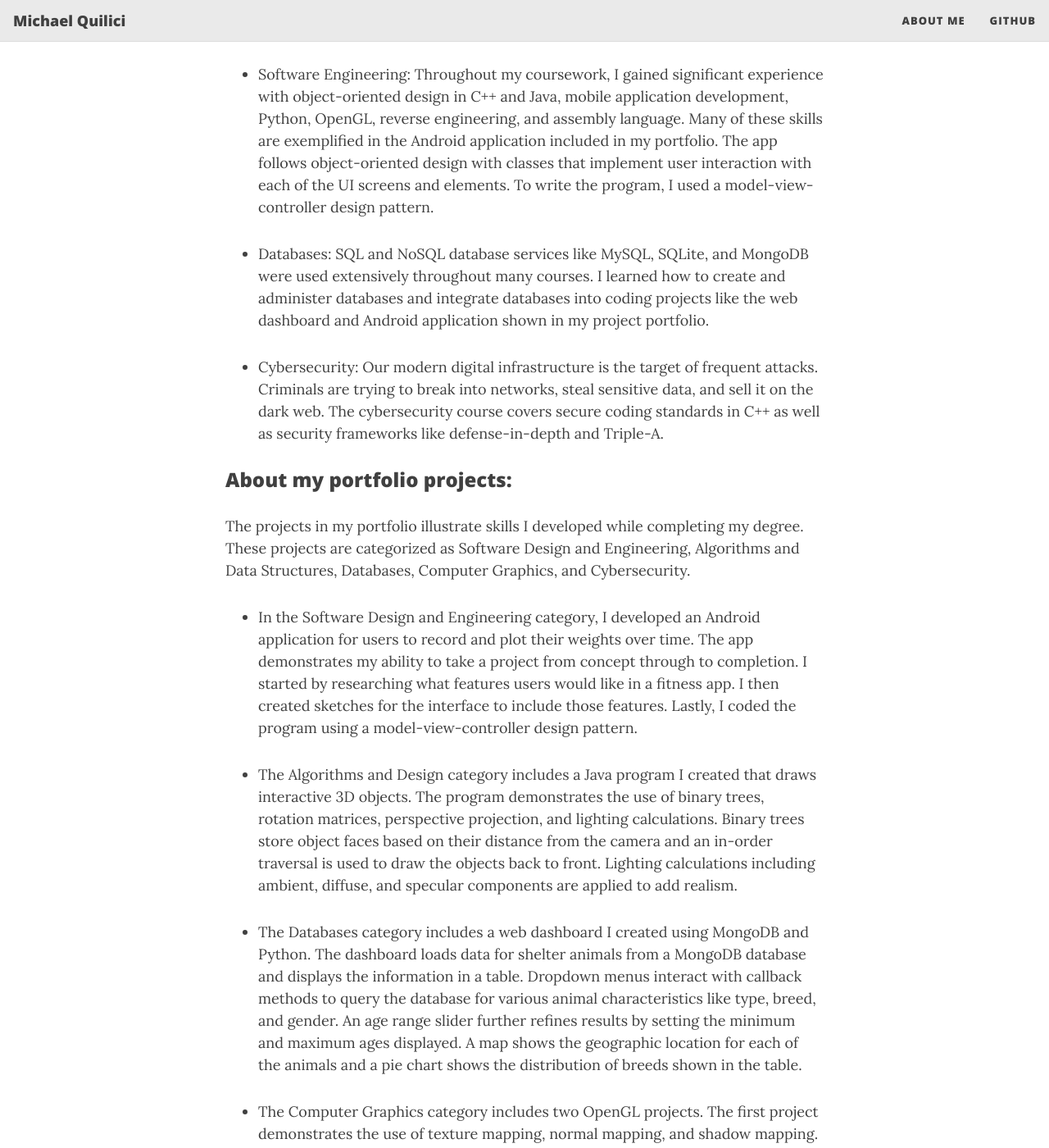
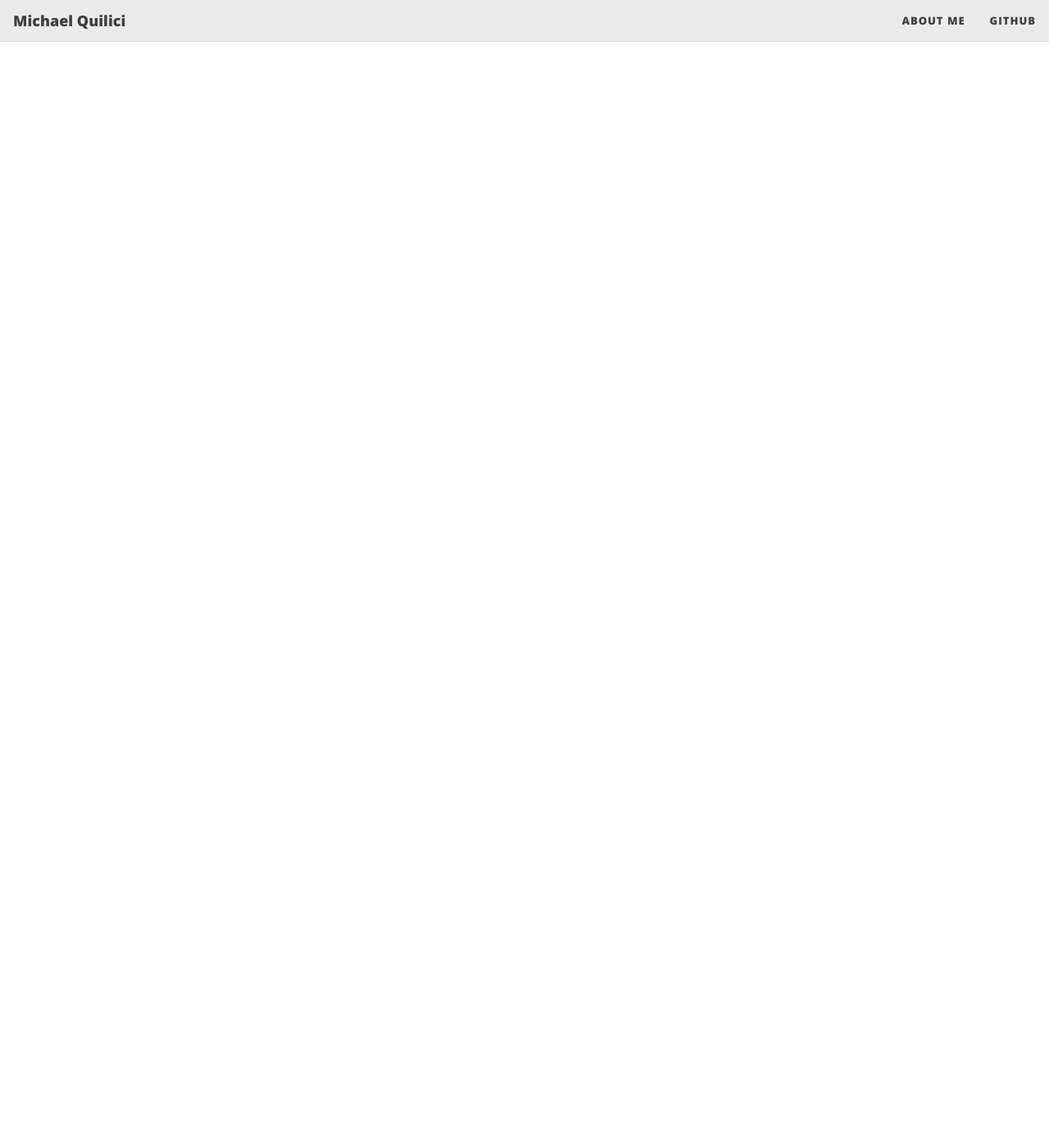
Before and after one commit to mquilici/mquilici.github.io, a Jekyll site: the page built from aboutme.md, in a window 1280 px wide and 1400 px high, scrolled down 1124 px. Shown: the whole window at 82% size. Built offline with Jekyll 4.4.1, drawn with Linux system fonts in a browser that asks for light colours; nearby versions of some CDN libraries; some of the changed text lies outside the part shown.

Commit message:
Update aboutme.md

```diff
--- a/aboutme.md
+++ b/aboutme.md
@@ -6,30 +6,4 @@
 
 ### My Story
 
-I am a software developer, inventor, and scientist with 11 years of experience and 20 patents in IoT devices, robotics, and software-controlled LED lighting. I have degrees in both software development and physics as well as a diverse skill set that includes embedded software, CAD, circuit design, optical design, and electronics testing. My degree in software development at Southern New Hampshire University has allowed me to build upon these skills to take my career to the next level. The program has showcased my strengths and has helped to shape my professional goals as a software developer. I gained valuable real-world skills and covered many important topics like collaborating in a team environment, communicating with stakeholders, data structures and algorithms, software engineering, databases, and cybersecurity. This portfolio showcases my work in these areas.
-
-### How my computer science degree showcases my strengths:
-
-* Collaboration: In my engineering career, I have successfully applied customer-driven development strategies, like Design Thinking, to invent and deliver innovative, award-winning products. At SNHU, I built upon these skills to develop software in a collaborative environment using Git code management solutions like Bitbucket and GitHub. I utilized Agile software development methodologies to translate stakeholder needs into user stories and iteratively improved software over multiple design sprints based on user feedback.
-
-* Data Structures and Algorithms: My coursework has strengthened my background in data structures and algorithms, which are fundamental to creating modern, efficient software. Using C++, I implemented binary search trees, hash tables, and linked lists as well as algorithms for storing, retrieving, and sorting data. These skills are demonstrated throughout my portfolio and show that I can successfully translate skills I learn in class to real-world projects.
-
-* Software Engineering: Throughout my coursework, I gained significant experience with object-oriented design in C++ and Java, mobile application development, Python, OpenGL, reverse engineering, and assembly language. Many of these skills are exemplified in the Android application included in my portfolio. The app follows object-oriented design with classes that implement user interaction with each of the UI screens and elements. To write the program, I used a model-view-controller design pattern.
-
-* Databases: SQL and NoSQL database services like MySQL, SQLite, and MongoDB were used extensively throughout many courses. I learned how to create and administer databases and integrate databases into coding projects like the web dashboard and Android application shown in my project portfolio.
-
-* Cybersecurity: Our modern digital infrastructure is the target of frequent attacks. Criminals are trying to break into networks, steal sensitive data, and sell it on the dark web. The cybersecurity course covers secure coding standards in C++ as well as security frameworks like defense-in-depth and Triple-A.
-
-### About my portfolio projects:
-
-The projects in my portfolio illustrate skills I developed while completing my degree. These projects are categorized as Software Design and Engineering, Algorithms and Data Structures, Databases, Computer Graphics, and Cybersecurity.
-
-* In the Software Design and Engineering category, I developed an Android application for users to record and plot their weights over time. The app demonstrates my ability to take a project from concept through to completion. I started by researching what features users would like in a fitness app. I then created sketches for the interface to include those features. Lastly, I coded the program using a model-view-controller design pattern.
-
-* The Algorithms and Design category includes a Java program I created that draws interactive 3D objects. The program demonstrates the use of binary trees, rotation matrices, perspective projection, and lighting calculations. Binary trees store object faces based on their distance from the camera and an in-order traversal is used to draw the objects back to front. Lighting calculations including ambient, diffuse, and specular components are applied to add realism.
-
-* The Databases category includes a web dashboard I created using MongoDB and Python. The dashboard loads data for shelter animals from a MongoDB database and displays the information in a table. Dropdown menus interact with callback methods to query the database for various animal characteristics like type, breed, and gender. An age range slider further refines results by setting the minimum and maximum ages displayed. A map shows the geographic location for each of the animals and a pie chart shows the distribution of breeds shown in the table.
-
-* The Computer Graphics category includes two OpenGL projects. The first project demonstrates the use of texture mapping, normal mapping, and shadow mapping. Objects are illuminated using the Phong model with ambient, diffuse, and specular components. Normal mapping modifies the surface normals at each fragment location to give the impression that the surface is bumpy. Shadow mapping renders the scene twice: once to create a depth map from the perspective of the light source, and a second time from the perspective of the camera to compute which parts of the scene are occluded by objects and are in shadow.
-
-* Lastly, the Cybersecurity category includes a final presentation for my class on cybersecurity. In the presentation, I discuss the security policy for a fictitious company called Green Pace and go over secure coding standards and best practices that can help reduce security vulnerabilities. I cover topics like defense-in-depth and the Triple-A framework for improving the security of the organization. I also provide examples in C++ that demonstrate vulnerabilities like buffer overflow, numeric overflow, and SQL injection. Additional examples cover methods for encryption, the use of exceptions, static analysis, and unit testing with Google Test.
+I am a software developer, inventor, and scientist with 11 years of experience and 20 patents in IoT devices, robotics, and software-controlled LED lighting. I have degrees in both software development and physics with experience in embedded software, CAD, circuit design, optical design, and electronics testing.
```
